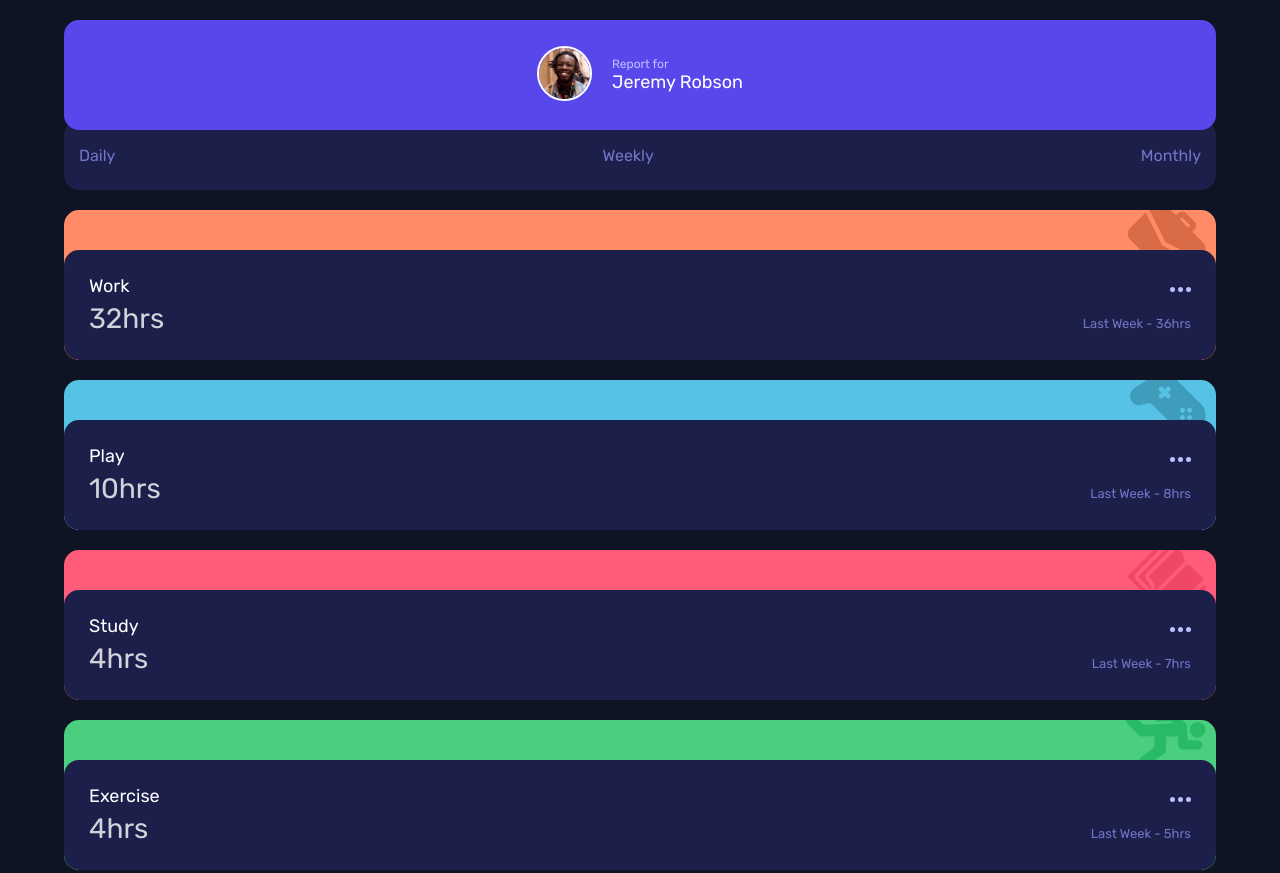
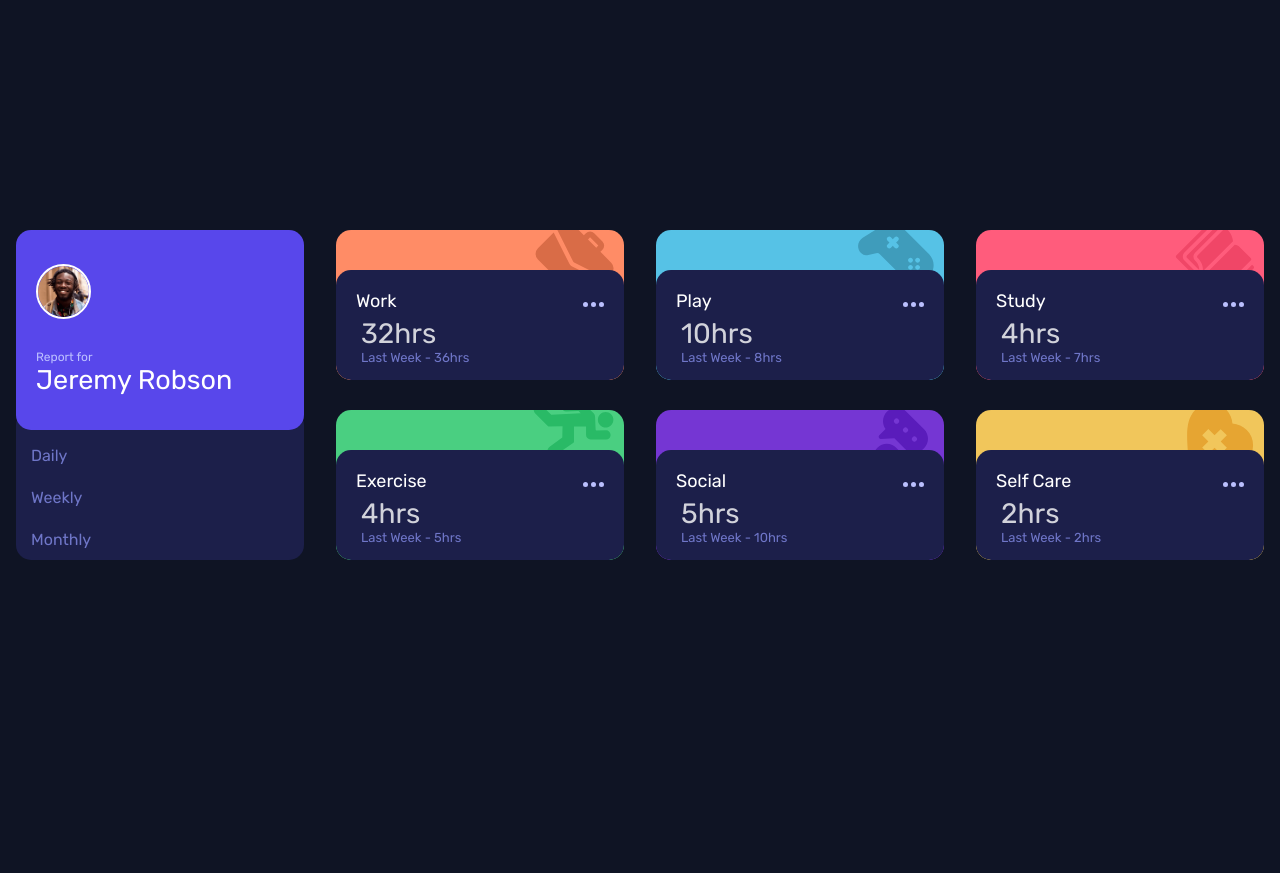
Before and after one commit to JacielRios/TimeTrackingDashboard, a plain HTML site: page index.html in a window 1280 px wide. Shown: the top 873 px of the page. After the commit the page ends 800 px from the top, so only its background shows below. Drawn offline with Linux system fonts and the light colour scheme.

Commit message:
Finished

```diff
--- a/index.html
+++ b/index.html
@@ -11,6 +11,7 @@
     <link href="https://fonts.googleapis.com/css2?family=Rubik:wght@300;400;500&display=swap" rel="stylesheet">
 </head>
 <body>
+    <section class="grid-container">
         <section class="self-card_container">
             <div class="data-self">
                 <span><img src="./assets/images/image-jeremy.png" alt=""></span>
@@ -32,7 +33,7 @@
             <div class="data">
                 <div class="data-top">
                     <p>Work</p>
-                <div><img src="./assets/images/icon-ellipsis.svg" alt=""></div>
+                    <div id="ellipsis"><img src="./assets/images/icon-ellipsis.svg" alt=""></div>
                 </div>
                 <div class="data-bottom">
                     <p>32hrs</p>
@@ -45,7 +46,7 @@
             <div class="data">
                 <div class="data-top">
                     <p>Play</p>
-                <div><img src="./assets/images/icon-ellipsis.svg" alt=""></div>
+                    <div id="ellipsis"><img src="./assets/images/icon-ellipsis.svg" alt=""></div>
                 </div>
                 <div class="data-bottom">
                     <p>10hrs</p>
@@ -58,7 +59,7 @@
             <div class="data">
                 <div class="data-top">
                     <p>Study</p>
-                <div><img src="./assets/images/icon-ellipsis.svg" alt=""></div>
+                    <div id="ellipsis"><img src="./assets/images/icon-ellipsis.svg" alt=""></div>
                 </div>
                 <div class="data-bottom">
                     <p>4hrs</p>
@@ -71,7 +72,7 @@
             <div class="data">
                 <div class="data-top">
                     <p>Exercise</p>
-                <div><img src="./assets/images/icon-ellipsis.svg" alt=""></div>
+                    <div id="ellipsis"><img src="./assets/images/icon-ellipsis.svg" alt=""></div>
                 </div>
                 <div class="data-bottom">
                     <p>4hrs</p>
@@ -84,7 +85,7 @@
             <div class="data">
                 <div class="data-top">
                     <p>Social</p>
-                <div><img src="./assets/images/icon-ellipsis.svg" alt=""></div>
+                    <div id="ellipsis"><img src="./assets/images/icon-ellipsis.svg" alt=""></div>
                 </div>
                 <div class="data-bottom">
                     <p>5hrs</p>
@@ -97,7 +98,7 @@
             <div class="data">
                 <div class="data-top">
                     <p>Self Care</p>
-                <div><img src="./assets/images/icon-ellipsis.svg" alt=""></div>
+                    <div id="ellipsis"><img src="./assets/images/icon-ellipsis.svg" alt=""></div>
                 </div>
                 <div class="data-bottom">
                     <p>2hrs</p>
@@ -105,5 +106,6 @@
                 </div>
             </div>
         </section>
+    </section>
 </body>
 </html>
--- a/style.css
+++ b/style.css
@@ -106,6 +106,12 @@ body{
     height: 110px;
     background-color: var(--Dark-blue);
 }
+.data:hover{
+    background-color: var(--Blue);
+}
+#ellipsis{
+    cursor: pointer;
+}
 .data-top{
     display: flex;
     justify-content: space-between;
@@ -193,3 +199,76 @@ body{
     background-color: var(--Soft-orange);
     overflow: hidden;
 }
+@media only screen and (min-width: 1000px){
+    .grid-container{
+        height: 100vh;
+        display: grid;
+        align-content: center;
+        justify-content: center;
+        grid-template-columns: repeat(4, 1fr);
+    }
+    .self-card_container{
+        height: 200px;
+        margin-top: 10px;
+        margin-bottom: 20px;
+    }
+    .frequency-time_container{
+        margin: 0 auto;
+        border-radius: 15px;
+    }
+    .grid-container section:nth-child(1){
+        grid-column: 1 ;
+        grid-row: 1 / 3;
+    }
+    .grid-container section:nth-child(2){
+        grid-column: 1 ;
+        grid-row: 1 / 3;
+        align-self: flex-end;
+        height: 150px;
+        padding-top: 25px;
+        margin-bottom: 10px;
+    }
+    .data-self{
+        display: flex;
+        justify-content: center;
+        align-items: center;
+        flex-wrap: wrap;
+        width: 100%;
+        height: 100%;
+        padding: 20px;
+    }
+    .data-self span {
+        width: 100%;
+    }
+    .data-self span p:nth-child(2){
+        color: #fff;
+        font-size: 2.7rem;
+    }
+    .frequency{
+        display: flex;
+        justify-content: flex-start;
+        flex-wrap: wrap;
+        align-items: center;
+        height: 100%;
+        font-size: 1.6rem;
+        color: var(--Desaturated-blue);
+        margin: 15px;
+        margin-top: 0;
+    }
+    .frequency p{
+        width: 100%;
+    }
+    .data-top{
+        display: flex;
+        justify-content: space-between;
+        padding: 20px 20px 0 20px;
+        font-size: 1.8rem;
+        color: #fff;
+    }
+    .data-bottom{
+        flex-wrap: wrap;
+    }
+    .data-bottom p:nth-child(1){
+        width: 100%;
+    }
+}
```
Lines whose indentation alone changed are shown as unchanged.
